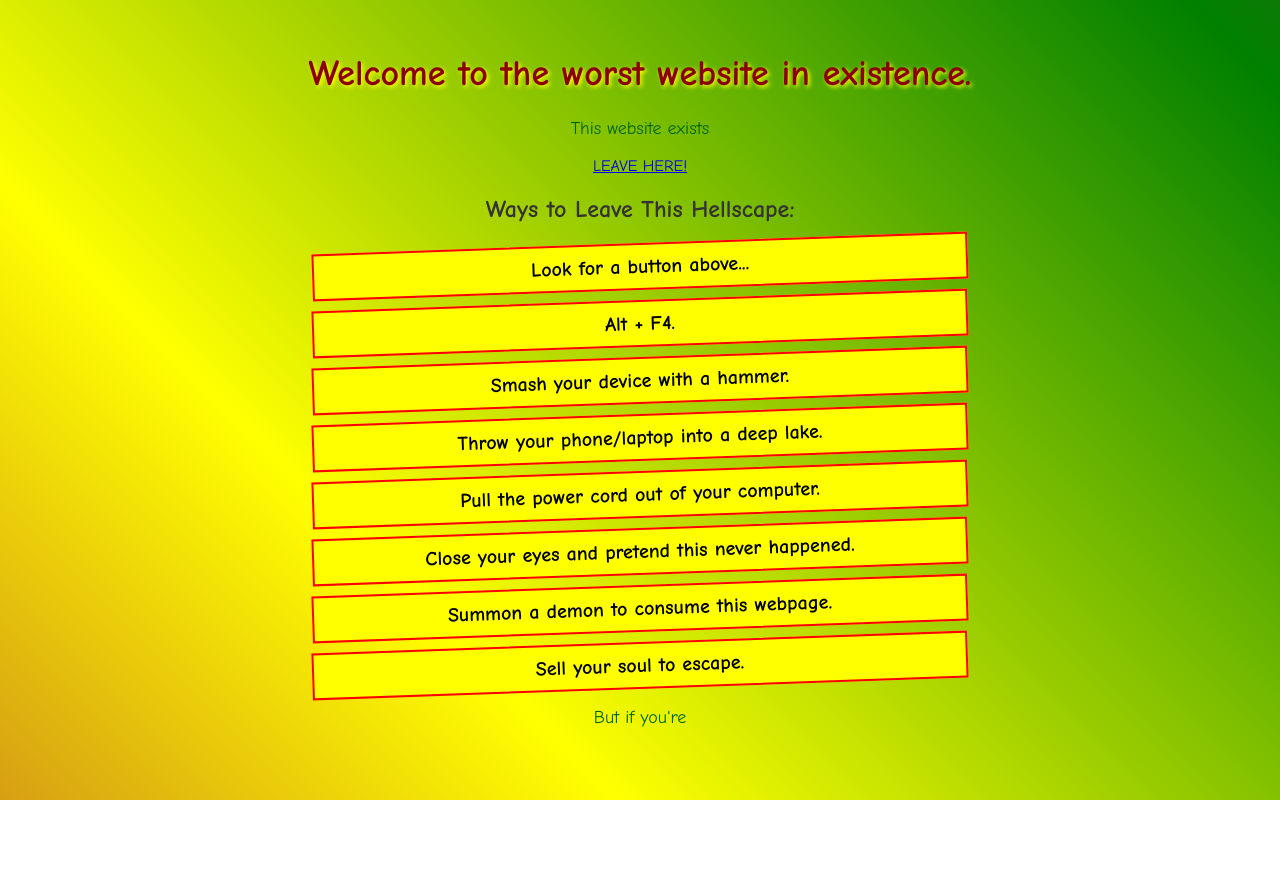
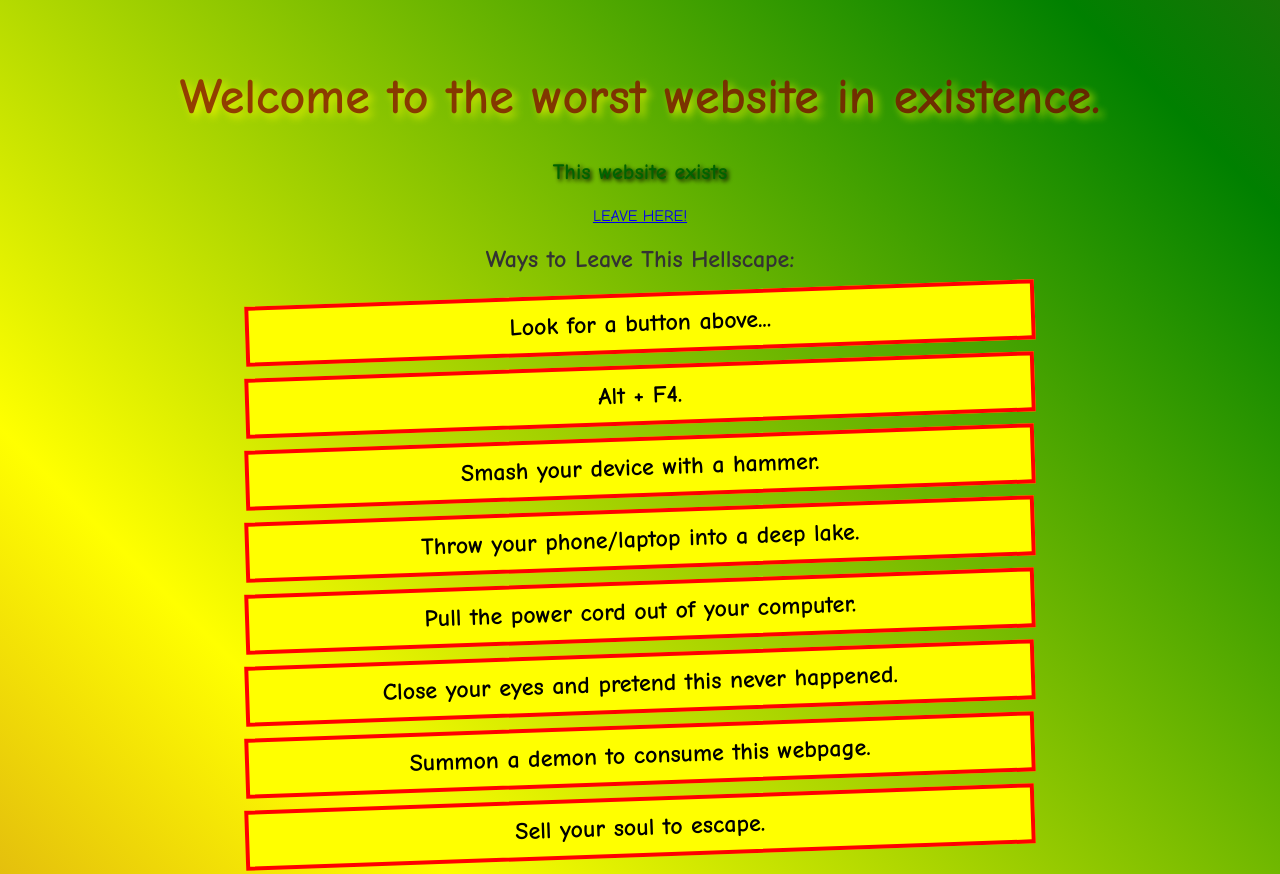
Before and after one commit to Aardvark932/Aardvark932.github.io, a plain HTML site: page index.html in a window 1280 px wide. Shown: the top 874 px of the page. Before the commit the page ends 800 px from the top, so only its background shows below. Drawn offline with Linux system fonts and the light colour scheme.

Commit message:
Update style.css

```diff
--- a/style.css
+++ b/style.css
@@ -1,3 +1,4 @@
+/* Annoying Background Animation */
 body {
   background: linear-gradient(45deg, brown, yellow, green, brown);
   background-size: 200% 200%;
@@ -12,43 +13,59 @@ body {
   100% { background-position: 100% 100%; }
 }
 
+/* Annoying Headings */
 h1 {
-  font-size: 36px;
+  font-size: 50px;
   color: darkred;
-  text-shadow: 2px 2px 4px yellow;
+  text-shadow: 4px 4px 8px yellow;
+  animation: flicker 1s infinite alternate;
+}
+
+@keyframes flicker {
+  0% { opacity: 1; }
+  100% { opacity: 0.7; }
 }
 
 p {
-  font-size: 18px;
+  font-size: 22px;
   color: darkgreen;
+  font-weight: bold;
+  text-shadow: 2px 2px 4px black;
 }
 
+/* List Styling */
 ul {
   list-style-type: none;
   padding: 0;
 }
 
 li {
-  font-size: 20px;
+  font-size: 24px;
   font-weight: bold;
   color: black;
   background-color: yellow;
-  padding: 10px;
-  margin: 10px auto;
-  width: 50%;
-  border: 2px solid red;
+  padding: 12px;
+  margin: 12px auto;
+  width: 60%;
+  border: 4px solid red;
   transform: rotate(-2deg);
+  transition: transform 0.3s ease-in-out;
 }
 
+li:hover {
+  transform: rotate(5deg) scale(1.1);
+}
+
+/* Help Button */
 .help-container {
-  text-align: center; /* Center the button */
-  margin-top: 20px; /* Add space above */
+  text-align: center;
+  margin-top: 20px;
 }
 
 .button {
   display: inline-block;
-  padding: 4px 8px;
-  font-size: 10px;
+  padding: 6px 12px;
+  font-size: 12px;
   background-color: transparent;
   color: transparent;
   text-decoration: none;
@@ -63,6 +80,7 @@ li {
   letter-spacing: normal;
 }
 
+/* 🔥 SUPER OBVIOUS BUTTON */
 .leave-container {
   text-align: left;
   margin-bottom: 20px;
@@ -70,19 +88,36 @@ li {
 
 .big-obvious-button {
   display: block;
-    width: 200px;
-    padding: 15px;
-    font-size: 20px;
+  width: 300px;
+  padding: 20px;
+  font-size: 28px;
   font-weight: bold;
   text-align: center;
+  text-transform: uppercase;
   color: white;
   background-color: red;
-    border: 3px solid black;
+  border: 6px solid black;
   text-decoration: none;
   transition: 0.3s;
+  animation: flash 1s infinite alternate, shake 0.3s infinite;
+}
+
+/* Flashing effect */
+@keyframes flash {
+  0% { background-color: red; color: white; }
+  100% { background-color: yellow; color: black; }
+}
+
+/* Slight shaking effect */
+@keyframes shake {
+  0%, 100% { transform: translateX(0); }
+  25% { transform: translateX(-5px); }
+  50% { transform: translateX(5px); }
+  75% { transform: translateX(-3px); }
 }
 
 .big-obvious-button:hover {
-    background-color: darkred;
-    transform: scale(1.1);
+  background-color: black;
+  color: yellow;
+  transform: scale(1.2);
 }
```
Lines whose indentation alone changed are shown as unchanged.
